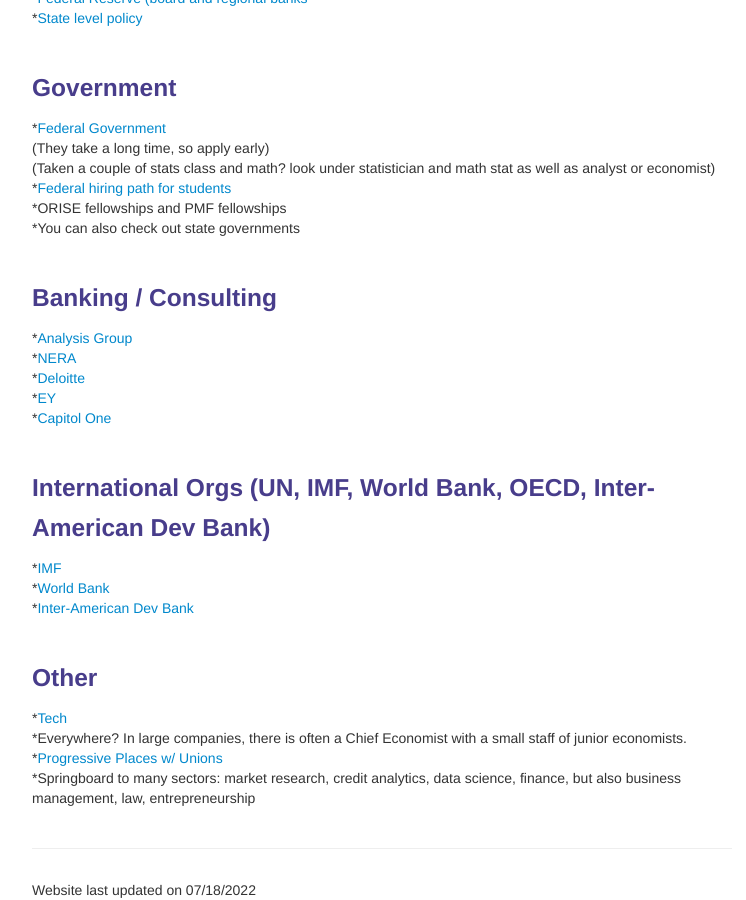
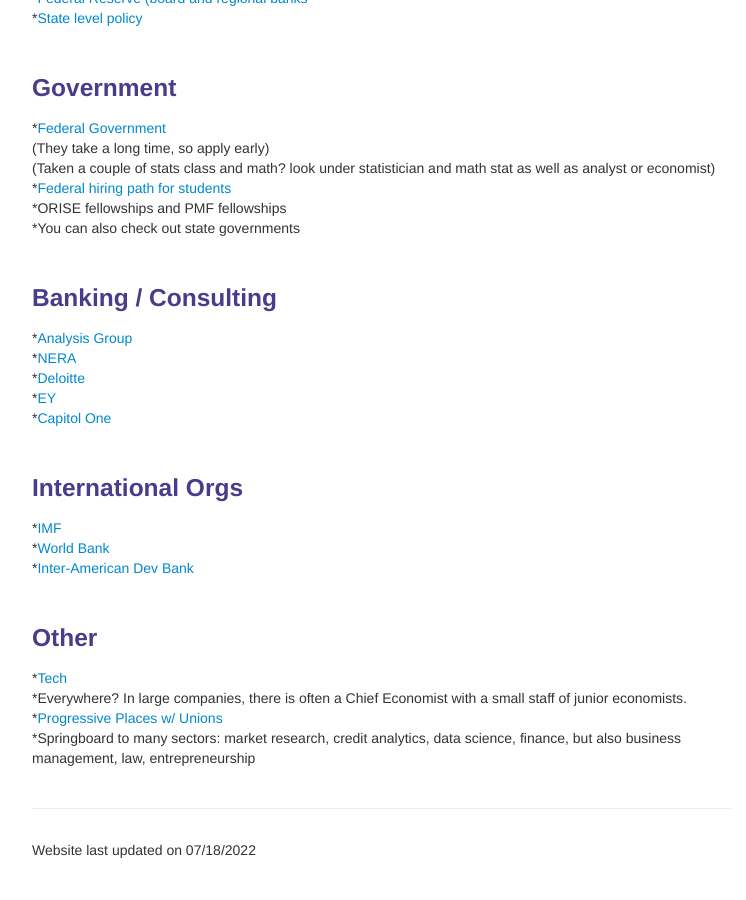
Before and after one commit to bjwillage/bjwillage.github.io, a Jekyll site: the page built from pages/Jobs.md, in a window 1280 px wide and 900 px high, scrolled down 574 px. Shown: the whole window, without its empty margins (258-1004 px from the left). Built offline with Jekyll 4.4.1, drawn with Linux system fonts in a browser that asks for light colours; after the commit the page ends 1434 px from its top, so only the background shows below that.

Commit message:
Update Jobs.md

```diff
--- a/pages/Jobs.md
+++ b/pages/Jobs.md
@@ -45,7 +45,7 @@ If you would like me to add your organization, you can also just send me an emai
 
 <br>
 
-### International Orgs (UN, IMF, World Bank, OECD, Inter-American Dev Bank)
+### International Orgs
 *[IMF](https://www.imf.org/en/About/Recruitment)<br>
 *[World Bank](https://www.worldbank.org/en/about/careers)<br>
 *[Inter-American Dev Bank](https://jobs.iadb.org/en)<br>
```
